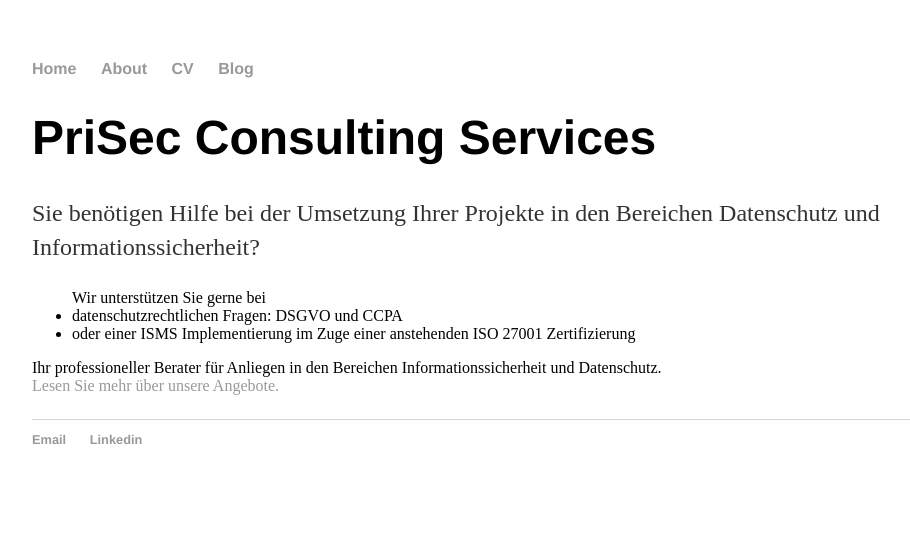
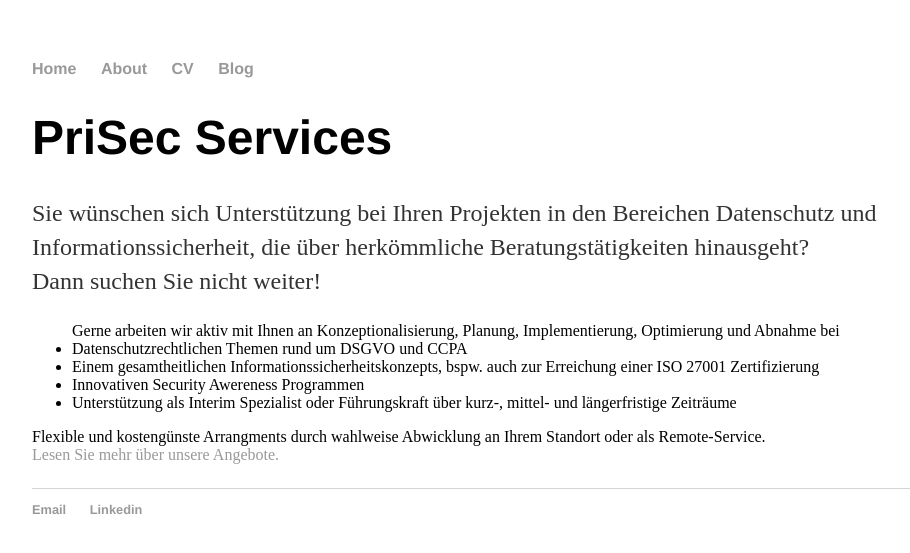
Before and after one commit to lucasg89/lucasg89.github.io, a Jekyll site: the page built from index.html, in a window 1280 px wide. Shown: the top 553 px of the page, without its empty margins (160-1070 px from the left). Built offline with Jekyll 4.4.1, drawn with Linux system fonts in a browser that asks for light colours.

Commit message:
Update index.html

```diff
--- a/index.html
+++ b/index.html
@@ -3,11 +3,17 @@
 title: PriSec - Privacy and Information Security Services
 ---
 <div class="blurb">
-	<h1>PriSec Consulting Services</h1>
-	<p>Sie benötigen Hilfe bei der Umsetzung Ihrer Projekte in den Bereichen Datenschutz und Informationssicherheit? <br>
-	<ul>Wir unterstützen Sie gerne bei
-		<li>datenschutzrechtlichen Fragen: DSGVO und CCPA</li>
-		<li>oder einer ISMS Implementierung im Zuge einer anstehenden ISO 27001 Zertifizierung</li>
+	<h1>PriSec Services</h1>
+	<p>Sie wünschen sich Unterstützung bei Ihren Projekten in den Bereichen Datenschutz und Informationssicherheit,
+		die über herkömmliche Beratungstätigkeiten hinausgeht?<br>
+		Dann suchen Sie nicht weiter!<br>
+
+	<ul>Gerne arbeiten wir aktiv mit Ihnen an Konzeptionalisierung, Planung, Implementierung, Optimierung und Abnahme bei
+		<li>Datenschutzrechtlichen Themen rund um DSGVO und CCPA</li>
+		<li>Einem gesamtheitlichen Informationssicherheitskonzepts, bspw. auch zur Erreichung einer ISO 27001 Zertifizierung</li>
+		<li>Innovativen Security Awereness Programmen</li>
+		<li>Unterstützung als Interim Spezialist oder Führungskraft über kurz-, mittel- und längerfristige Zeiträume</li>
 	</ul>
-	Ihr professioneller Berater für Anliegen in den Bereichen Informationssicherheit und Datenschutz. <br><a href="/about"> Lesen Sie mehr über unsere Angebote.</a></p>
+	Flexible und kostengünste Arrangments durch wahlweise Abwicklung an Ihrem Standort oder als Remote-Service.<br>
+	<a href="/about"> Lesen Sie mehr über unsere Angebote.</a></p>
 </div><!-- /.blurb -->
```
